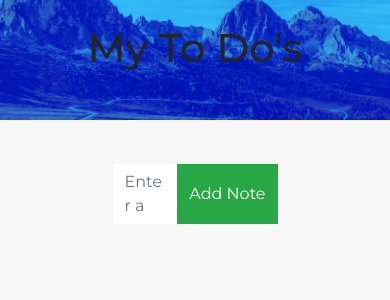
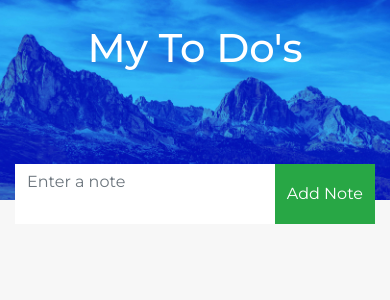
Before and after one commit to isdanryan/ToDoApp, a Flask app: page / in a window 390 px wide. Shown: the top 300 px of the page. Run offline with Flask 3, Linux system fonts and the light colour scheme; the visitor is signed in with stand-in values (Sample User, id 1); data that the repository does not hold is empty; some libraries are stand-ins or nearby versions.

Commit message:
Minor style changes
Compress header bg image
Adjust responsive breakpoints for all pages using bootstrap

```diff
--- a/todowebapp/static/css/style.css
+++ b/todowebapp/static/css/style.css
@@ -7,8 +7,10 @@
     font-style: normal;
 }
 
+
 body {
     background-color: #f7f7f7 !important;
+    position: relative;
 }
 
 #login-form a, #login-form a:visited, #login-form a:hover {
@@ -17,12 +19,20 @@
 
 .custom-gradient {
     background: #6a11cb;
+    background-size: 100% 100%;
 
     /* Chrome 10-25, Safari 5.1-6 */
     background: -webkit-linear-gradient(45deg, rgba(2,0,36,1) 0%, rgba(9,9,121,1) 35%, rgba(0,212,255,1) 100%);
 
     /* W3C, IE 10+/ Edge, Firefox 16+, Chrome 26+, Opera 12+, Safari 7+ */
-    background: linear-gradient(45deg, rgba(2,0,36,1) 0%, rgba(9,9,121,1) 35%, rgba(0,212,255,1) 100%)
+    background: linear-gradient(45deg, rgba(2,0,36,1) 0%, rgba(9,9,121,1) 35%, rgba(0,212,255,1) 100%);
+
+    position: fixed;
+    top:0;
+    left: 0;
+    right: 0;
+    bottom: 0;
+    overflow: auto;
 }
 
 .page-header {
@@ -42,6 +52,7 @@
     border-radius: 20px;
     padding: 20px 10px 10px;
     background-color: white;
+    margin-bottom: 30px;
 }
 
 form h3 {
@@ -69,9 +80,11 @@
 .header {
     width: 100%;
     height: 200px;
-    background: url(../img/header-bg-darker.jpeg) top -80px center no-repeat;
-    background-size:cover;
-    display: block;
+    background-image: url(../img/header-bg-darker.jpg);
+    background-repeat: no-repeat;
+    background-position: center center;
+    background-size: cover;
+    /* display: block; */
 }
 
 
@@ -84,7 +97,8 @@
 
 #note-form {
     position: relative;
-    top: 60px
+    top: 60px;
+    max-width: 900px
 }
 
 #note-form textarea {
@@ -94,6 +108,10 @@
 #notes-list {
     position: relative;
     top: 60px;
+}
+
+.list {
+    max-width: 900px;
 }
 
 .list-item {
--- a/todowebapp/templates/login.html
+++ b/todowebapp/templates/login.html
@@ -1,13 +1,13 @@
 {% extends "index.html" %}
 {% block title %}Login{% endblock %}
 {% block content %}
-<section class="vh-100 custom-gradient">
+<section class="custom-gradient">
 <h1 class="display-4 text-center page-header"> To Do, or Not To Do?</h1>
 <!--Use bootstrap grid layout stylize signup form-->
 <div class="container">
     <br/>
     <div class="row">
-        <div class="col">
+        <div class="col d-none d-lg-block">
         </div>
         <div class="col box-border">
             <form method="post" class="container-md" id="login-form">
@@ -26,7 +26,7 @@
             </form>
 
         </div>
-        <div class="col">
+        <div class="col d-none d-lg-block">
         </div>
     </div>
 </div>
--- a/todowebapp/templates/signup.html
+++ b/todowebapp/templates/signup.html
@@ -7,7 +7,7 @@
 <div class="container">
     <br/>
     <div class="row">
-        <div class="col">
+        <div class="col d-none d-lg-block">
         </div>
         <div class="col box-border">
             <form method="post" class="container-md" id="login-form">
@@ -33,7 +33,7 @@
                     <p>Already Registered? <a href="/login">Login here.</a></p>
             </form>
         </div>
-        <div class="col">
+        <div class="col d-none d-lg-block">
         </div>
     </div>
 </div>
--- a/todowebapp/templates/todos.html
+++ b/todowebapp/templates/todos.html
@@ -4,11 +4,11 @@
 {% block content %}
 <div class="header">
     <br/>
-    <h1 align="center">My To Do's</h1>
+    <h1 align="center" class="colour-white">My To Do's</h1>
     <br/>
-    <div class="d-flex flex-row" id="note-block">
-        <div class="col"></div>
-        <div class="col-6">
+    <div class="d-flex flex-row justify-content-center" id="note-block">
+        <div class="col flex-shrink-1 d-none d-lg-block"></div>
+        <div class="col flex-grow-1">
             <form method="POST" id="note-form">
                 <div class="input-group mb-3">
                     <textarea type="text" class="form-control square-border" placeholder="Enter a note" aria-label="Note" aria-describedby="button-addon2" id="note" name="note"></textarea>
@@ -16,12 +16,12 @@
                   </div>
             </form>
         </div>
-        <div class="col"></div>
+        <div class="col flex-shrink-1 d-none d-lg-block"></div>
     </div>
 </div>
-<div class="d-flex flex-row" id="notes-list">
-    <div class="col"></div>
-    <div class="col-6 list">
+<div class="d-flex flex-row justify-content-center" id="notes-list">
+    <div class="col flex-shrink-1 d-none d-lg-block"></div>
+    <div class="col flex-grow-1 list">
         <ul class="list-group list-group-flush d-flex flex-column" id="notes">
             {% for note in user.notes %}
             <li class="list-group-item list-item">{{note.data}}
@@ -33,7 +33,7 @@
             {% endfor %}
         </ul>
     </div>
-    <div class="col"></div>
+    <div class="col flex-shrink-1 d-none d-lg-block"></div>
 </div>
 <br/>
 {% endblock %}
```
Also changed, not shown: requirements.txt (added, +17 -0 lines), todowebapp/static/img/header-bg-darker.jpg (added).
